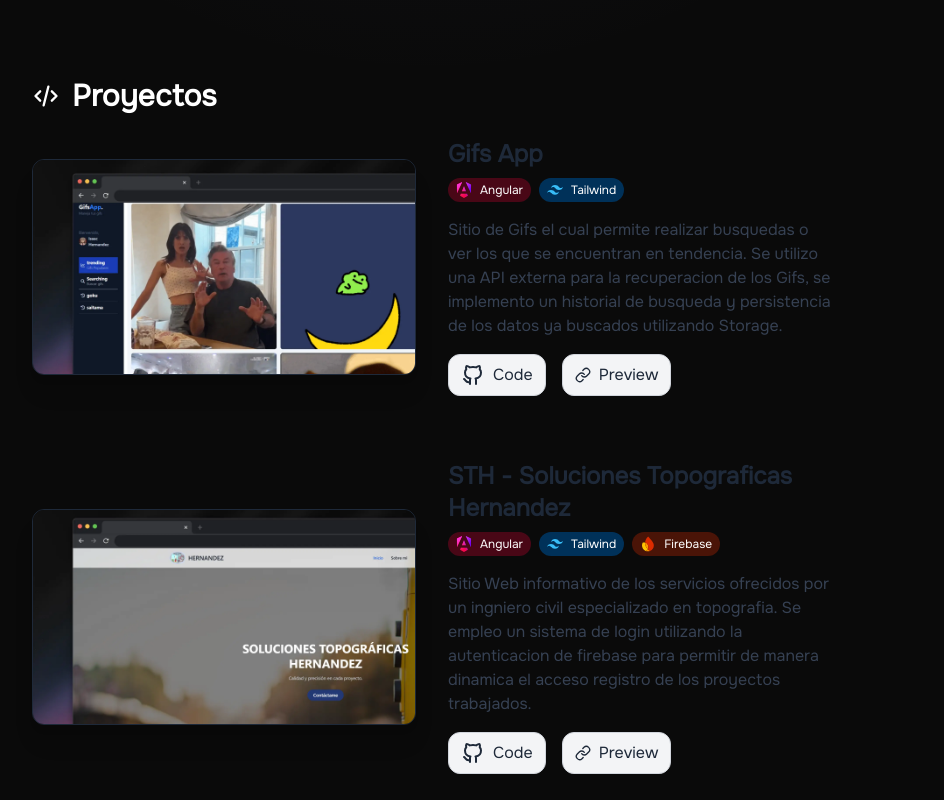
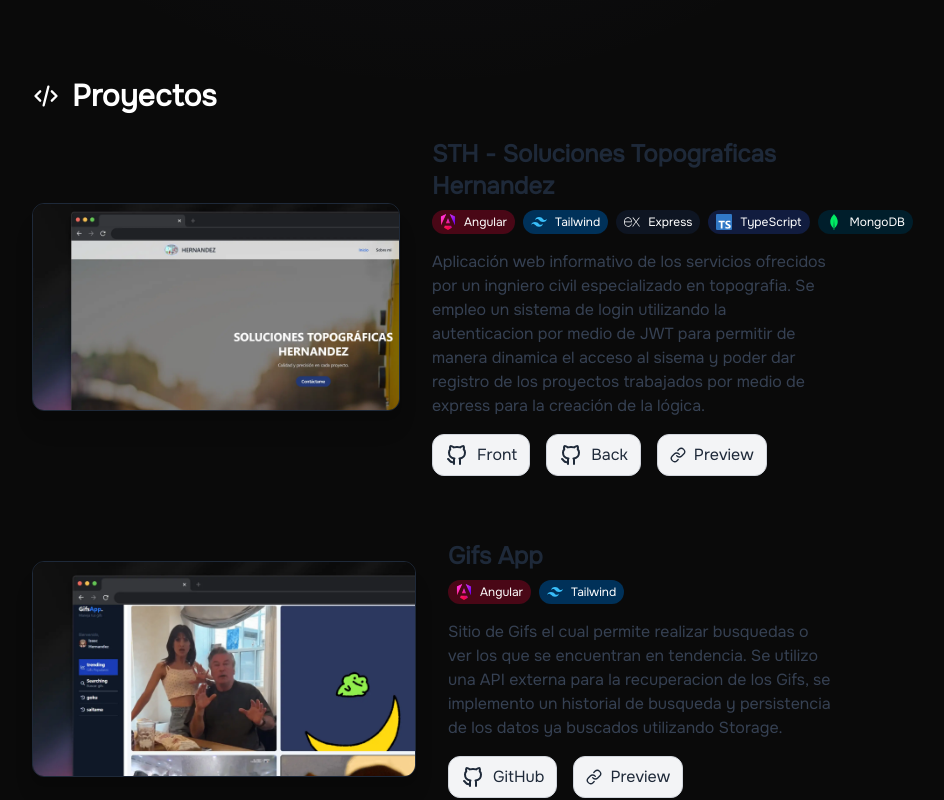
Before and after one commit to Lluan12/portfolio, a React (Vite) app: page / in a window 1280 px wide. Shown: the part 1320-2120 px from the top of the page, without its empty margins (208-1152 px from the left). Built offline with nearby package versions, Linux system fonts and the light colour scheme.

Commit message:
update project sth

```diff
--- a/src/components/Projects.jsx
+++ b/src/components/Projects.jsx
@@ -1,6 +1,9 @@
 import AngularIcon from "../components/icons/Angular";
 import TailwindIcon from "../components/icons/Tailwind";
 import FirebaseIcon from "../components/icons/Firebase";
+import ExpressIcon from "../components/icons/Expressjs";
+import TypescriptIcon from "../components/icons/TypeScript";
+import MongoDBIcon from "../components/icons/Mongo";
 
 const TAGS = {
 	ANGULAR: {
@@ -18,28 +21,52 @@ const TAGS = {
 		class: "bg-[#dd2c00]/30 text-white",
 		icon: FirebaseIcon,
 	},
+	EXPREES: {
+		name: "Express",
+		class: "bg-gray-900/80",
+		icon: ExpressIcon,
+	},
+	TYPESCRIPT: {
+		name: "TypeScript",
+		class: "bg-blue-900/40",
+		icon: TypescriptIcon,
+	},
+	MONGODB: {
+		name: "MongoDB",
+		class: "bg-[#001e2b]",
+		icon: MongoDBIcon,
+	},
 };
 
 const PROJECTS = [
 	{
 		id: 1,
+		title: "STH - Soluciones Topograficas Hernandez",
+		description:
+			"Aplicación web informativo de los servicios ofrecidos por un ingniero civil especializado en topografia. Se empleo un sistema de login utilizando la autenticacion por medio de JWT para permitir de manera dinamica el acceso al sisema y poder dar registro de los proyectos trabajados por medio de express para la creación de la lógica.",
+		link: "https://sth-hernandez-topografia.web.app/home",
+		frontGithub:
+			"https://github.com/Lluan12/soluciones-topograficas-hernandez",
+		backendGithub: "https://github.com/Lluan12/api-sth",
+		image: "/assets/sth.webp",
+		tags: [
+			TAGS.ANGULAR,
+			TAGS.TAILWIND,
+			TAGS.EXPREES,
+			TAGS.TYPESCRIPT,
+			TAGS.MONGODB,
+		],
+	},
+	{
+		id: 2,
 		title: "Gifs App",
 		description:
 			"Sitio de Gifs el cual permite realizar busquedas o ver los que se encuentran en tendencia. Se utilizo una API externa para la recuperacion de los Gifs, se implemento un historial de busqueda y persistencia de los datos ya buscados utilizando Storage.",
 		link: "https://gifs-app-orcin.vercel.app/dashboard/trending",
-		github: "https://github.com/Lluan12/gifs-app",
+		frontGithub: "https://github.com/Lluan12/gifs-app",
+		backendGithub: "",
 		image: "/assets/appgifs.webp",
 		tags: [TAGS.ANGULAR, TAGS.TAILWIND],
-	},
-	{
-		id: 2,
-		title: "STH - Soluciones Topograficas Hernandez",
-		description:
-			"Sitio Web informativo de los servicios ofrecidos por un ingniero civil especializado en topografia. Se empleo un sistema de login utilizando la autenticacion de firebase para permitir de manera dinamica el acceso registro de los proyectos trabajados.",
-		link: "https://sth-hernandez-topografia.web.app/home",
-		github: "https://github.com/Lluan12/soluciones-topograficas-hernandez",
-		image: "/assets/sth.webp",
-		tags: [TAGS.ANGULAR, TAGS.TAILWIND, TAGS.FIREBASE],
 	},
 ];
 
@@ -47,7 +74,16 @@ export function Projects() {
 	return (
 		<div className="flex flex-col gap-y-16">
 			{PROJECTS.map(
-				({ id, title, description, tags, image, link, github }) => {
+				({
+					id,
+					title,
+					description,
+					tags,
+					image,
+					link,
+					frontGithub,
+					backendGithub,
+				}) => {
 					return (
 						<article
 							key={id}
@@ -88,7 +124,7 @@ export function Projects() {
 									<footer className="flex items-end justify-start mt-4 gap-x-4">
 										<a
 											target="_blank"
-											href={github}
+											href={frontGithub}
 											role="link"
 											className="inline-flex bg-gray-100 text-gray-800 border-gray-300 items-center justify-center gap-2 px-3 py-2 space-x-2 text-base transition dark:text-white dark:bg-gray-800 border dark:border-gray-600 focus-visible:ring-yellow-500/80 text-md hover:bg-gray-800 hover:border-gray-900 group max-w-fit rounded-xl hover:text-white focus:outline-none focus-visible:outline-none focus-visible:ring focus-visible:ring-offset-2 active:bg-black"
 										>
@@ -111,8 +147,43 @@ export function Projects() {
 												></path>
 												<path d="M9 19c-4.3 1.4 -4.3 -2.5 -6 -3m12 5v-3.5c0 -1 .1 -1.4 -.5 -2c2.8 -.3 5.5 -1.4 5.5 -6a4.6 4.6 0 0 0 -1.3 -3.2a4.2 4.2 0 0 0 -.1 -3.2s-1.1 -.3 -3.5 1.3a12.3 12.3 0 0 0 -6.2 0c-2.4 -1.6 -3.5 -1.3 -3.5 -1.3a4.2 4.2 0 0 0 -.1 3.2a4.6 4.6 0 0 0 -1.3 3.2c0 4.6 2.7 5.7 5.5 6c-.6 .6 -.6 1.2 -.5 2v3.5"></path>
 											</svg>
-											Code
+											{backendGithub == ""
+												? "GitHub"
+												: "Front"}
 										</a>
+
+										{backendGithub != "" ? (
+											<a
+												target="_blank"
+												href={backendGithub}
+												role="link"
+												className="inline-flex bg-gray-100 text-gray-800 border-gray-300 items-center justify-center gap-2 px-3 py-2 space-x-2 text-base transition dark:text-white dark:bg-gray-800 border dark:border-gray-600 focus-visible:ring-yellow-500/80 text-md hover:bg-gray-800 hover:border-gray-900 group max-w-fit rounded-xl hover:text-white focus:outline-none focus-visible:outline-none focus-visible:ring focus-visible:ring-offset-2 active:bg-black"
+											>
+												<svg
+													className="size-6"
+													xmlns="http://www.w3.org/2000/svg"
+													width="24"
+													height="24"
+													viewBox="0 0 24 24"
+													strokeWidth="2"
+													stroke="currentColor"
+													fill="none"
+													strokeLinecap="round"
+													strokeLinejoin="round"
+												>
+													<path
+														stroke="none"
+														d="M0 0h24v24H0z"
+														fill="none"
+													></path>
+													<path d="M9 19c-4.3 1.4 -4.3 -2.5 -6 -3m12 5v-3.5c0 -1 .1 -1.4 -.5 -2c2.8 -.3 5.5 -1.4 5.5 -6a4.6 4.6 0 0 0 -1.3 -3.2a4.2 4.2 0 0 0 -.1 -3.2s-1.1 -.3 -3.5 1.3a12.3 12.3 0 0 0 -6.2 0c-2.4 -1.6 -3.5 -1.3 -3.5 -1.3a4.2 4.2 0 0 0 -.1 3.2a4.6 4.6 0 0 0 -1.3 3.2c0 4.6 2.7 5.7 5.5 6c-.6 .6 -.6 1.2 -.5 2v3.5"></path>
+												</svg>
+												Back
+											</a>
+										) : (
+											""
+										)}
+
 										<a
 											target="_blank"
 											href={link}
--- /dev/null
+++ b/src/components/icons/Mongo.jsx
@@ -0,0 +1,16 @@
+const MongoDB = (props) => (
+	<svg
+		viewBox="0 0 256 549"
+		xmlns="http://www.w3.org/2000/svg"
+		width="24"
+		height="24"
+		preserveAspectRatio="xMidYMid"
+		{...props}
+	>
+		<path
+			fill="#01EC64"
+			d="M175.622 61.108C152.612 33.807 132.797 6.078 128.749.32a1.03 1.03 0 0 0-1.492 0c-4.048 5.759-23.863 33.487-46.874 60.788-197.507 251.896 31.108 421.89 31.108 421.89l1.917 1.28c1.704 26.234 5.966 63.988 5.966 63.988h17.045s4.26-37.54 5.965-63.987l1.918-1.494c.213.214 228.828-169.78 31.32-421.677Zm-47.726 418.05s-10.227-8.744-12.997-13.222v-.428l12.358-274.292c0-.853 1.279-.853 1.279 0l12.357 274.292v.428c-2.77 4.478-12.997 13.223-12.997 13.223Z"
+		/>
+	</svg>
+);
+export default MongoDB;
```
